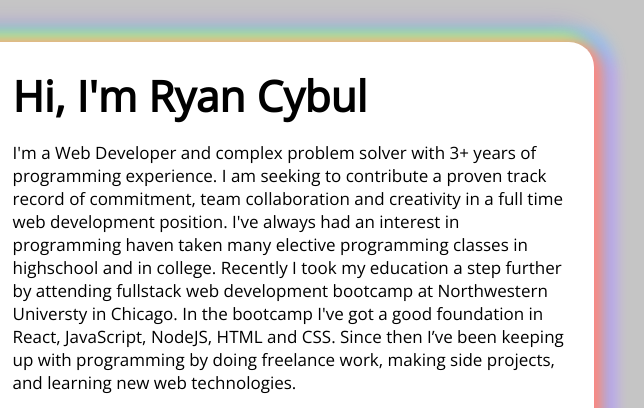
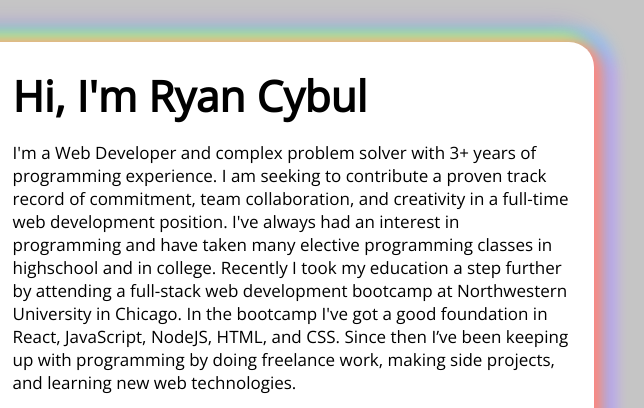
Before and after one commit to ryancybul/portfolio, a Gatsby site: page /info in a window 1280 px wide. Shown: the part 112-520 px from the top of the page, 636-1280 px from the left. Built offline with nearby package versions, Linux system fonts and the light colour scheme; Gatsby itself is replaced by a stand-in of ours; a web font is replaced by a local one.

Commit message:
Fixed small gramatical errors

```diff
--- a/src/components/About.js
+++ b/src/components/About.js
@@ -25,7 +25,7 @@ const About = function () {
         {new Date().getFullYear() - new Date(1985)} years old and have been
         programming since 2018. I primarily use React, Typescript, JavaScript,
         Node, CSS, and HTML. I am seeking to contribute a proven track record of
-        commitment, team collaboration and creativity in a full time web
+        commitment, team collaboration, and creativity in a full-time web
         development position.
       </p>
     </Wrapper>
--- a/src/pages/info.js
+++ b/src/pages/info.js
@@ -18,13 +18,13 @@ const Info = function () {
           <p>
             I'm a Web Developer and complex problem solver with 3+ years of
             programming experience. I am seeking to contribute a proven track
-            record of commitment, team collaboration and creativity in a full
-            time web development position. I've always had an interest in
-            programming haven taken many elective programming classes in
+            record of commitment, team collaboration, and creativity in a
+            full-time web development position. I've always had an interest in
+            programming and have taken many elective programming classes in
             highschool and in college. Recently I took my education a step
-            further by attending fullstack web development bootcamp at
-            Northwestern Universty in Chicago. In the bootcamp I've got a good
-            foundation in React, JavaScript, NodeJS, HTML and CSS. Since then
+            further by attending a full-stack web development bootcamp at
+            Northwestern University in Chicago. In the bootcamp I've got a good
+            foundation in React, JavaScript, NodeJS, HTML, and CSS. Since then
             I’ve been keeping up with programming by doing freelance work,
             making side projects, and learning new web technologies.
           </p>
```
